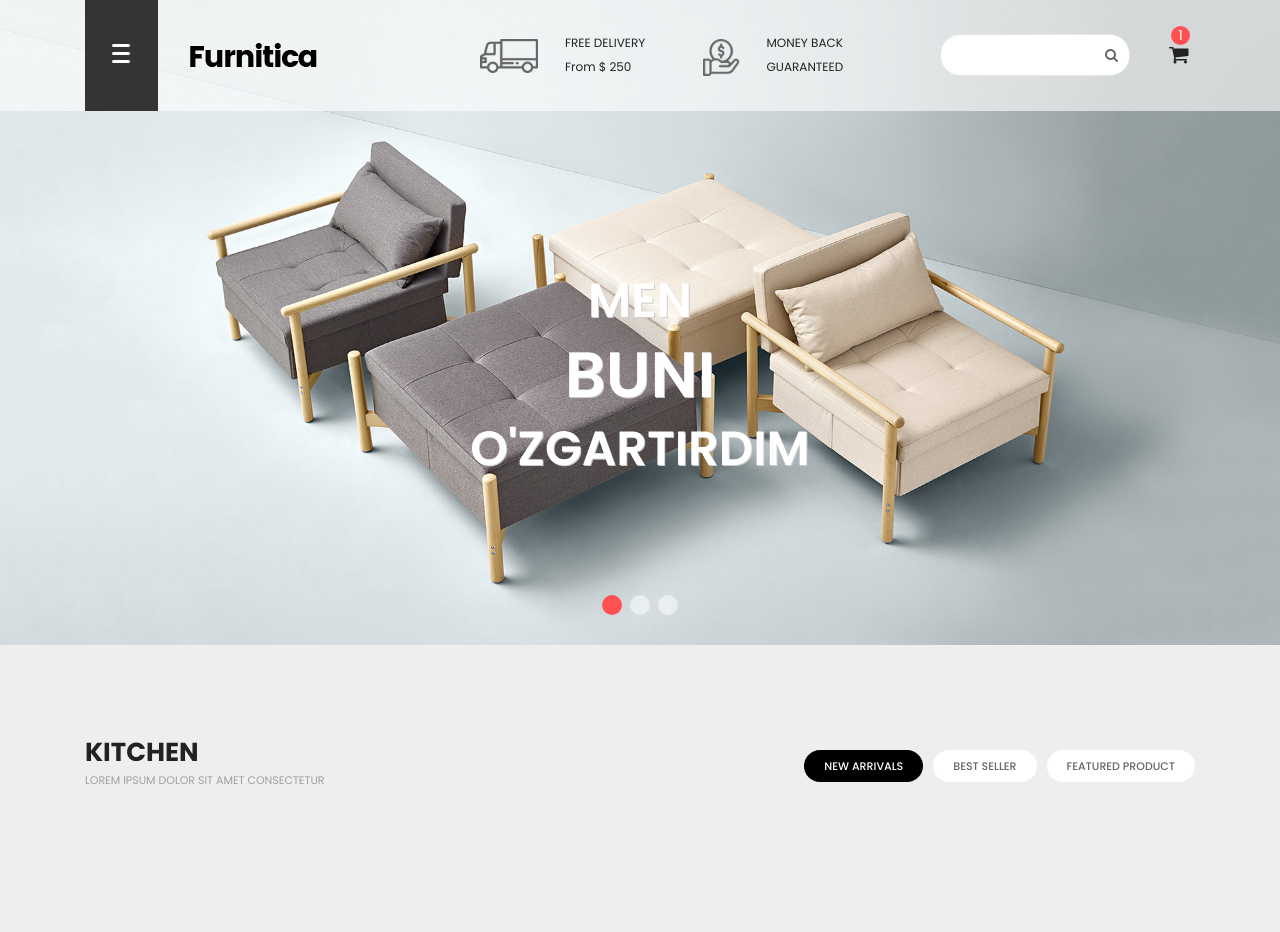
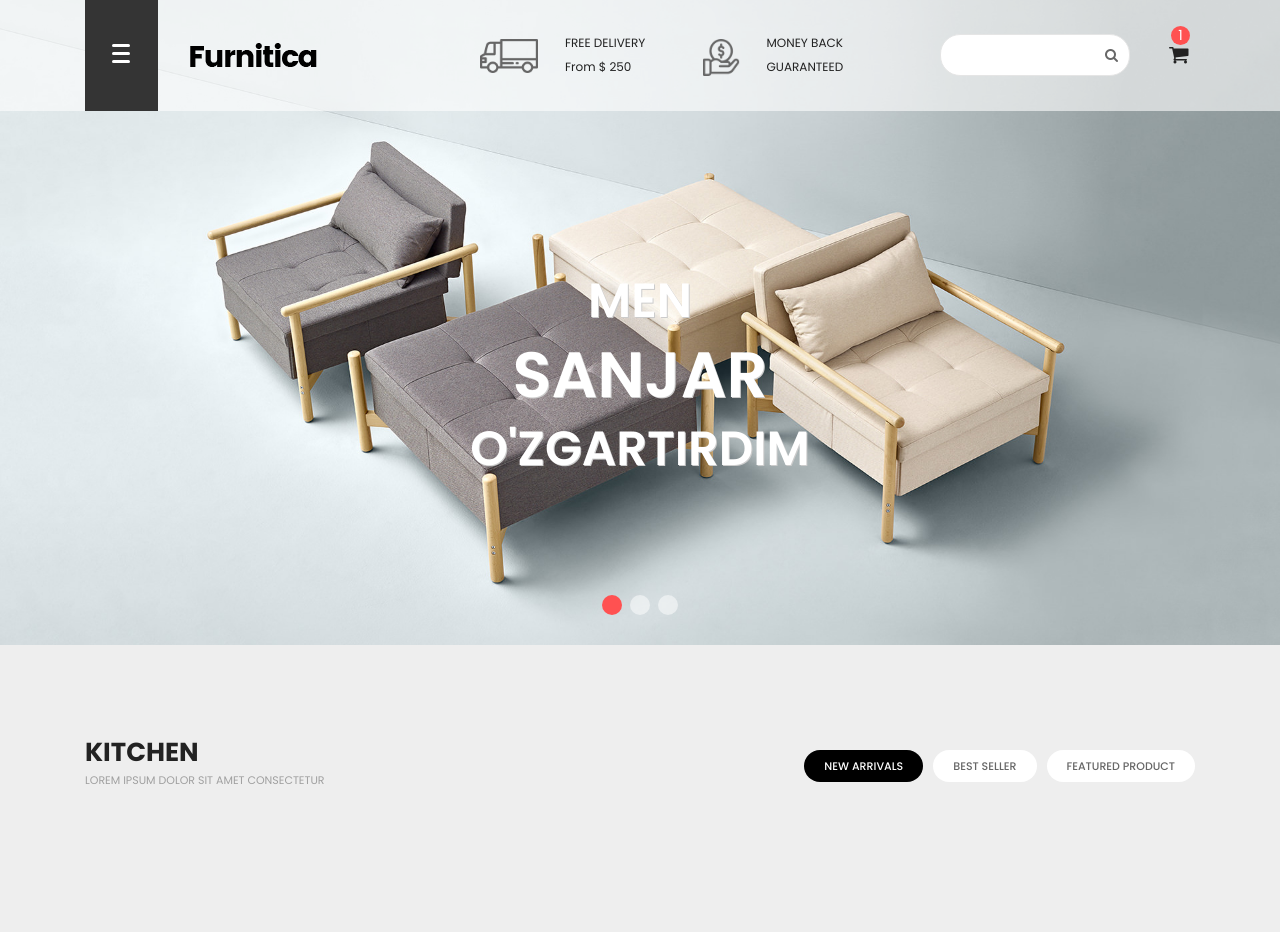
Before and after one commit to SanjarbekAI/Django-425, a Django app: page / in a window 1280 px wide. Shown: the part 56-988 px from the top of the page. Run offline with Django 4.2, Linux system fonts and the light colour scheme; data that the repository does not hold is empty; some libraries are stand-ins or nearby versions.

Commit message:
home html changedd

```diff
--- a/templates/home.html
+++ b/templates/home.html
@@ -970,7 +970,7 @@
                         <div class="tiva-caption">
                             <div class="left-right hidden-xs">
                                 <p class="caption-1">
-									Men <span>Buni</span> O'zgartirdim
+									Men <span>Sanjar</span> O'zgartirdim
 								</p>
                             </div>
                         </div>
```
